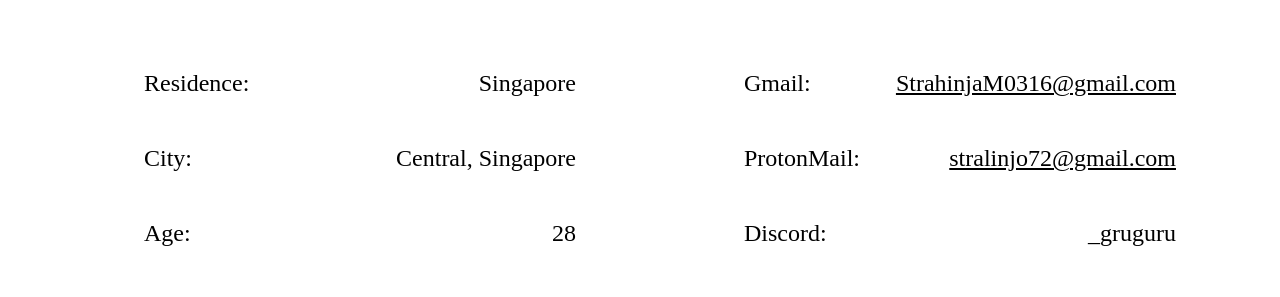
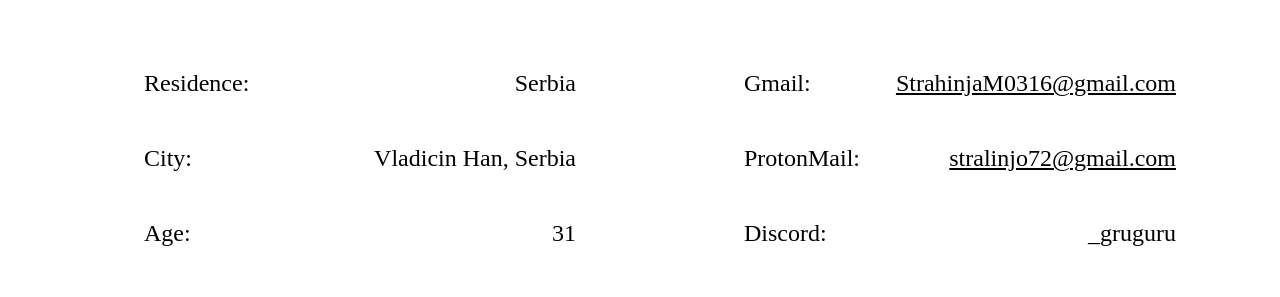
Before and after one commit to blue0316/zivotak31, a Next.js app: page /contact in a window 1280 px wide. Shown: the part 193-490 px from the top of the page. Built offline with nearby package versions, Linux system fonts and the light colour scheme.

Commit message:
update content

```diff
--- a/src/components/layouts/aside/aside.component.tsx
+++ b/src/components/layouts/aside/aside.component.tsx
@@ -78,11 +78,11 @@ const Aside = () =>
                 <ul className={styles.asideInformationPersonalList}>
                     <li className={styles.asideInformationPersonalListItem}>
                         <span>{t('common:aside.2.residence')}:</span>
-                        <span>Singapore</span>
+                        <span>Serbia</span>
                     </li>
                     <li className={styles.asideInformationPersonalListItem}>
                         <span>{t('common:aside.3.city')}:</span>
-                        <span>Central, Singapore</span>
+                        <span>Vladicin Han, Serbia</span>
                     </li>
                     <li className={styles.asideInformationPersonalListItem}>
                         <span>{t('common:aside.4.age')}:</span>
--- a/src/pages/_document.tsx
+++ b/src/pages/_document.tsx
@@ -19,7 +19,7 @@ class IQDocument extends Document
                     <meta name='Classification' content='Portfolio'/>
                     <meta name='subject' content='Strahinja Milovanovic Full-Stack Developer & Graphic Designer'/>
                     <meta name='description' content="Strahinja Milovanovic Full-Stack Developer & Graphic Designer. Strahinja Milovanovic focuses on JavaScript-related technologies like Typescript, NodeJS and React. Strahinja Milovanovic is also an experienced graphic designer and proficient in Adobe Photoshop, Adobe Illustrator, Adobe Premiere Pro and Gimp software's."/>
-                    <meta name='keywords' content='Strahinja Milovanovic, Strahinja Milovanovic Portfolio, Full-Stack Developer, Developer, Central, Singapore, JavaScript, TypeScript, Graphic Designer'/>
+                    <meta name='keywords' content='Strahinja Milovanovic, Strahinja Milovanovic Portfolio, Full-Stack Developer, Developer, Vladicin Han, Serbia, JavaScript, TypeScript, Graphic Designer'/>
                     <meta name='author' content='Strahinja Milovanovic'/>
 
                     <meta property='og:type' content='website'/>
--- a/src/pages/contact.tsx
+++ b/src/pages/contact.tsx
@@ -60,15 +60,15 @@ const Contact: NextPage = () =>
                         <ul className={styles.contactCardsCardList}>
                             <li className={styles.contactCardsCardListItem}>
                                 <span>Residence:</span>
-                                <span>Singapore</span>
+                                <span>Serbia</span>
                             </li>
                             <li className={styles.contactCardsCardListItem}>
                                 <span>City:</span>
-                                <span>Central, Singapore</span>
+                                <span>Vladicin Han, Serbia</span>
                             </li>
                             <li className={styles.contactCardsCardListItem}>
                                 <span>Age:</span>
-                                <span>{new Date().getFullYear() - 1995}</span>
+                                <span>{new Date().getFullYear() - 1992}</span>
                             </li>
                         </ul>
                     </div>
```
